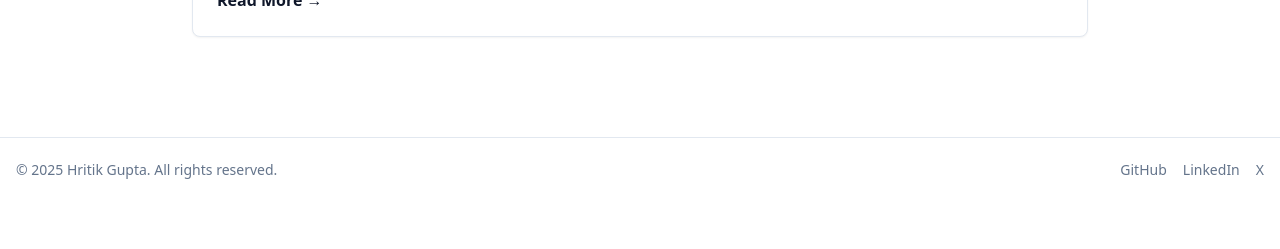
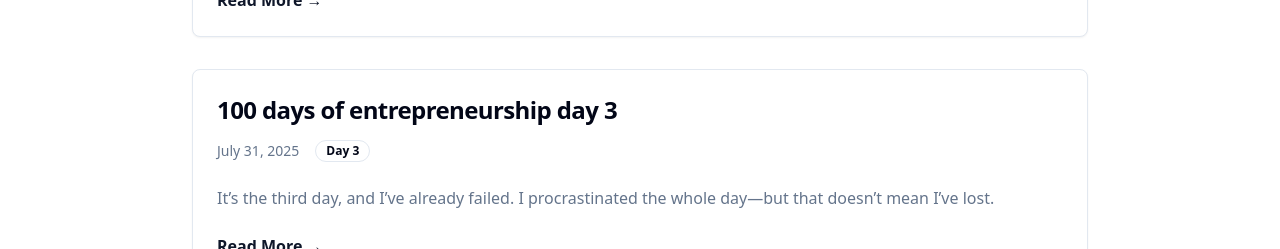
Before and after one commit to hritik1999/portfolio, a Vue app in the folder frontend/: page /blog in a window 1280 px wide. Shown: the part 703-952 px from the top of the page. Before the commit the page ends 905 px from the top, so only its background shows below. Built offline with nearby package versions, Linux system fonts and the light colour scheme.

Commit message:
added third blog

```diff
--- a/frontend/src/views/Blog.vue
+++ b/frontend/src/views/Blog.vue
@@ -101,6 +101,62 @@ export default {
 
     <p>Well, I’ll see what mood I wake up in and go from there.</p>
             `
+        },
+        {
+          id:3,
+          title:'100 days of entrepreneurship day 3',
+          slug:'100-days-of-entrepreneurship-day-3',
+          day:3,
+          date:'July 31, 2025',
+          snippet:'It’s the third day, and I’ve already failed. I procrastinated the whole day—but that doesn’t mean I’ve lost.',
+          content:`
+          <p>Hello readers,</p>
+
+  <p>It’s the third day, and I’ve already failed. I procrastinated the whole day—but that doesn’t mean I’ve lost.</p>
+
+  <p>I didn’t get a good night’s sleep yesterday and woke up feeling very tired. This happens from time to time, and I usually manage. But the biggest mistake was starting <em>The Studio</em>. The first episode had me hooked, and I couldn’t stop. I ended up binge-watching the whole show. I felt deeply guilty about it, as I broke my commitment on just the third day.</p>
+
+  <p>I also read a chapter about procrastination in the book <em>Tiny Experiments</em>. According to it, we often treat procrastination as an enemy—but it’s not. It’s a messenger. We should listen to it instead of feeling guilty or treating it as something to fight against.</p>
+
+  <p>That’s hard to do, though.</p>
+
+  <p>To make it a bit easier, the book suggests a “Triple Check” based on a study about motivation. There are three factors that affect our motivation to do something:</p>
+
+  <ul>
+    <li><strong>Head</strong> – Is it logical/appropriate to do the task?</li>
+    <li><strong>Heart</strong> – Is it exciting for us?</li>
+    <li><strong>Hand</strong> – Can we do it? (i.e., do we have the skills?)</li>
+  </ul>
+
+  <p>The suggested solutions are:</p>
+  <ul>
+    <li>Refine the strategy (Head)</li>
+    <li>Redesign the experience (Heart)</li>
+    <li>Upskill or take help (Hand)</li>
+  </ul>
+
+  <p>It also mentioned that other factors like sleep and overall health can influence motivation too.</p>
+
+  <p>So based on that, I tried to understand why I was actually procrastinating—instead of drowning in negative self-talk about how useless I am.</p>
+
+  <ul>
+    <li><strong>Head</strong>: It’s logical and appropriate for me to work on this; this is my career.</li>
+    <li><strong>Heart</strong>: Just the idea of publishing on the App Store excites me.</li>
+    <li><strong>Hand</strong>: This is where I think I’m struggling. I don’t feel confident that I can actually do it.</li>
+  </ul>
+
+  <p>To overcome this, I realized I need to learn whatever I want to implement. I had tried using AI previously to develop an app, but I kept running into errors and wasted weeks without significant progress. Maybe that’s why I was hesitant to move forward this time.</p>
+
+  <p>So, I’ve decided to start learning Capacitor.js using tutorial videos.</p>
+
+  <p>Then I remembered—I’m also a student who hasn’t studied for the past two months, missed my first exam, and has another exam coming up on Sunday. The sheer volume of what I need to study overwhelmed me, and I continued to procrastinate instead of getting started.</p>
+
+  <p>So until the exam is over, there probably won’t be much progress on the app front.</p>
+
+  <p>At midnight, the guilt had really piled up. So I got up and decided to do <em>something</em> related to my product. I used Veo 3 to create a few clips and see how it works. I also created an account on ElevenLabs to explore voice cloning, its quality, and capabilities. That gave me some peace of mind.</p>
+
+  <p>Well, let’s hope Day 4 turns out better than Day 3.</p>
+          `
         }
         // Future blog posts will be added here with their own unique slug
       ]
```
